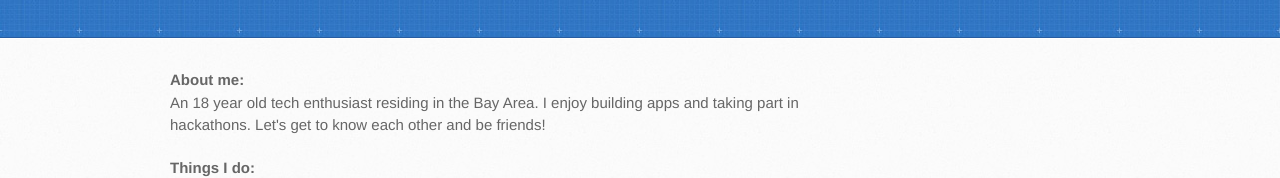
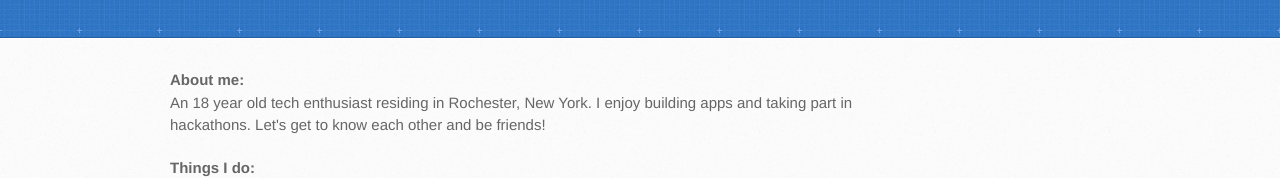
Before and after one commit to smayandaruka/mygithubpage, a plain HTML site: page index.html in a window 1280 px wide. Shown: the part 370-548 px from the top of the page. Drawn offline with Linux system fonts and the light colour scheme.

Commit message:
Update index.html

```diff
--- a/index.html
+++ b/index.html
@@ -31,7 +31,7 @@
         <section id="main-content">
 
 <p><b>About me:</b><br>
-An 18 year old tech enthusiast residing in the Bay Area.
+An 18 year old tech enthusiast residing in Rochester, New York.
 I enjoy building apps and taking part in hackathons. Let's get to know each other and be friends!</p>
 
 <p><b>Things I do:</b><br>
```
